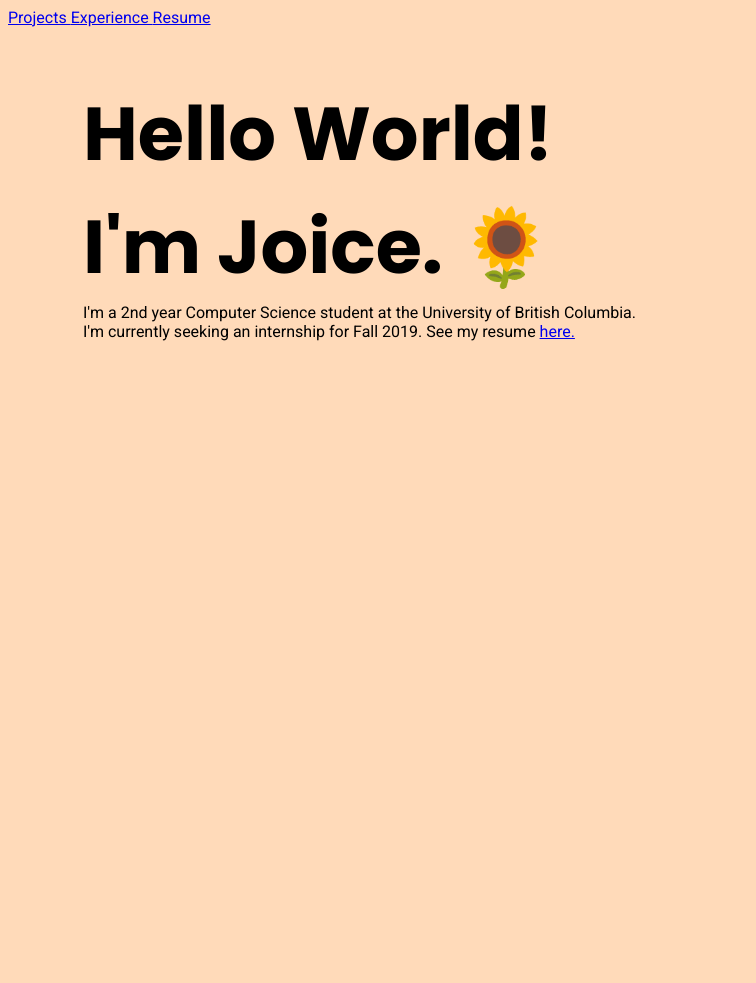
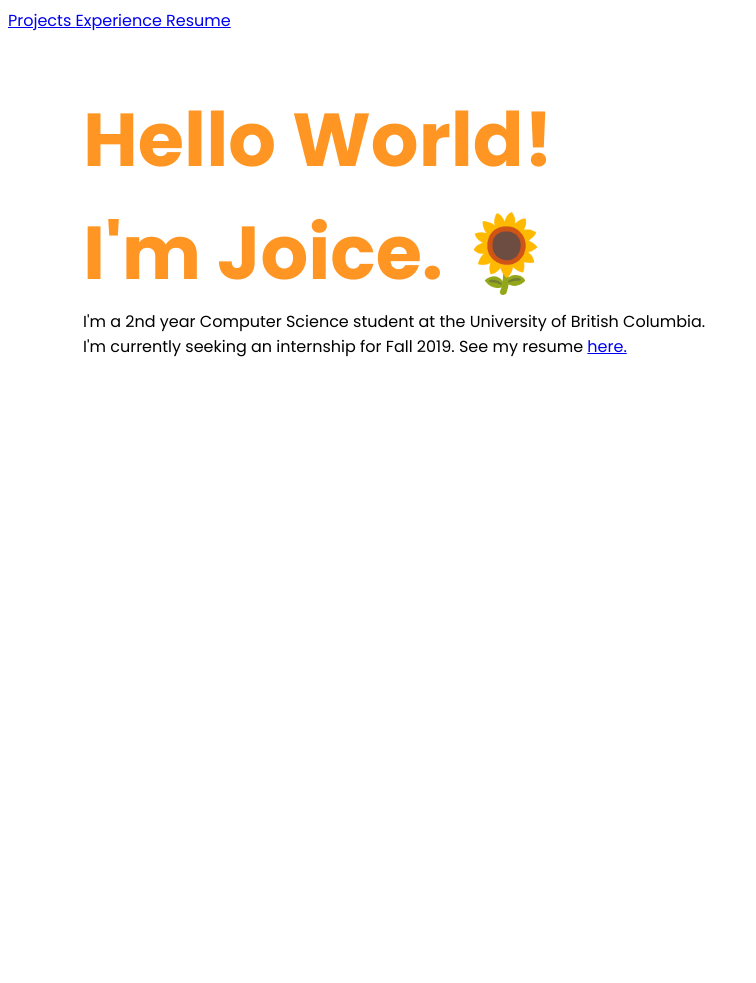
Before and after one commit to joitng/joitng.github.io, a Jekyll site: the page built from index.html, in a window 1280 px wide. Shown: the whole page, without its empty margins (0-756 px from the left). Built offline with Jekyll 4.4.1, drawn with Linux system fonts in a browser that asks for light colours.

Commit message:
decided to style site like resume for cohesion

```diff
--- a/_sass/main.scss
+++ b/_sass/main.scss
@@ -1,18 +1,18 @@
-@import url('https://fonts.googleapis.com/css?family=Poppins:700|Roboto&display=swap');
-$font-heading: 'Poppins', sans-serif;
-$font-body: 'Roboto', sans-serif;
+@import url('https://fonts.googleapis.com/css?family=Poppins:400,700');
 $main-font-color: #ffffff;
-$bg: #ffdab9;
-$accent-font-color: #ff9933;
+$heading-font-color: white;
+$bg: white;
+$accent-color: #ff9624;
 
 html, body{
+    font-family: 'Poppins', sans-serif;
     background-color: $bg;
     width: 100%;
     height: 100%;
-    font-family: $font-body;
 }
 
 #intro {
+    font-family: 'Poppins', sans-serif;
     width: 100%;
     height: 100%;
     background-color: $bg;
@@ -21,8 +21,8 @@ html, body{
 
     #title {
         height: auto;
-        font-family: $font-heading;
         font-size: 75px;
+        color: $accent-color;
         text-align: left;
         font-weight: bold;
     }
@@ -30,14 +30,12 @@ html, body{
     #subtitle {
         height: auto;
         font-size: 20px;
-        font-family: $font-body;
         color: $main-font-color;
     }
 
     #internship {
         height: auto;
         font-size: 14px;
-        font-family: $font-body;
     }
 
 }
```
Also changed, not shown: 5 other files.
